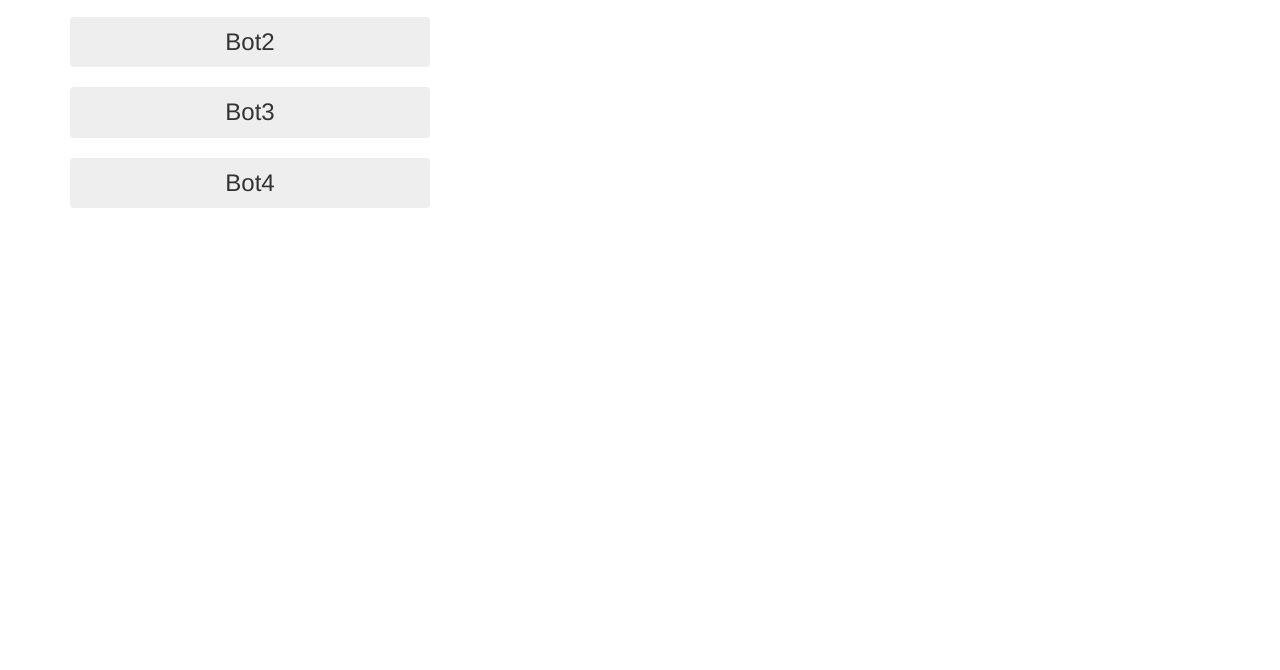
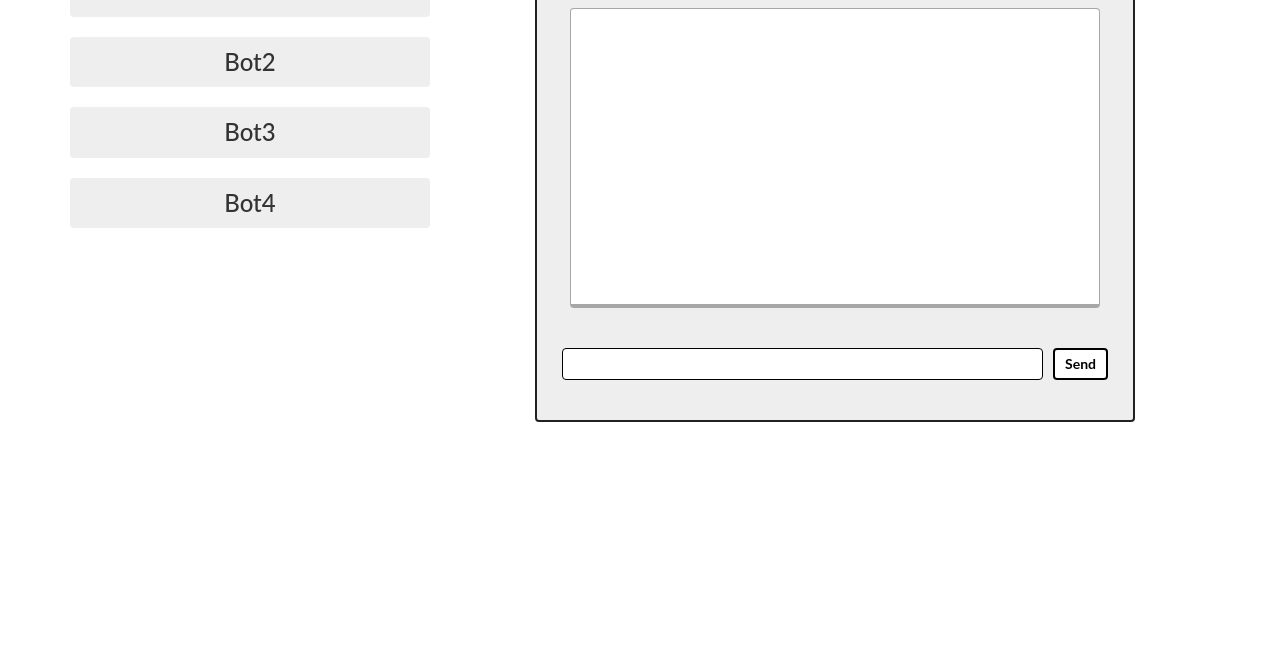
Before and after one commit to Marhav/Computer-Network-and-Cloudservices-Oblig-2, a website: page public/chatroom.html in a window 1280 px wide. Shown: the part 130-800 px from the top of the page. Drawn offline with nearby package versions, Linux system fonts and the light colour scheme; files whose address does not match are found by name.

Commit message:
laget chatbox i chatroom.html

```diff
--- a/public/chatroom.html
+++ b/public/chatroom.html
@@ -30,7 +30,21 @@
 
         </div>
         <div class="col-md-8">
+            <div id="wrapper">
+                <div id="menu">
+                    <p class="welcome">Chat with strangers at ChatMet.com<b></b></p>
+                    <p class="logout"><a id="exit" href="#">Exit chat</a></p>
+                </div>
 
+                <div id="chatbox"></div>
+
+                <form name="message" action="">
+                    <input name="usermsg" type="text" id="usermsg" />
+                    <input name="submitmsg" type="submit" id="submitmsg" value="Send" />
+                </form>
+            </div>
+                </div>
+            </div>
         </div>
     </div>
 </div>
--- a/public/style.css
+++ b/public/style.css
@@ -4,3 +4,107 @@
     left: 30%;
     width: 40%;
 }
+* {
+    margin: 0;
+    padding: 0;
+}
+
+body {
+    margin: 20px auto;
+    font-family: "Lato";
+    font-weight: 300;
+}
+
+form {
+    padding: 15px 25px;
+    display: flex;
+    gap: 10px;
+    justify-content: center;
+}
+
+form label {
+    font-size: 1.5rem;
+    font-weight: bold;
+}
+
+input {
+    font-family: "Lato";
+}
+
+a {
+    color: #000000;
+    text-decoration: none;
+}
+
+a:hover {
+    text-decoration: underline;
+}
+
+#wrapper{
+    margin: 0 auto;
+    padding-bottom: 25px;
+    background: #eee;
+    width: 600px;
+    max-width: 100%;
+    border: 2px solid #212121;
+    border-radius: 4px;
+}
+
+
+#chatbox {
+    text-align: left;
+    margin: 0 auto;
+    margin-bottom: 25px;
+    padding: 10px;
+    background: #fff;
+    height: 300px;
+    width: 530px;
+    border: 1px solid #a7a7a7;
+    overflow: auto;
+    border-radius: 4px;
+    border-bottom: 4px solid #a7a7a7;
+}
+
+#usermsg {
+    flex: 1;
+    border-radius: 4px;
+    border: 1px solid #000000;
+}
+
+#name {
+    border-radius: 4px;
+    border: 1px solid #000000;
+    padding: 2px 8px;
+}
+
+#submitmsg,
+#enter{
+    background: #ffffff;
+    border: 2px solid #000000;
+    color: #000000;
+    padding: 4px 10px;
+    font-weight: bold;
+    border-radius: 4px;
+}
+
+
+#menu {
+    padding: 15px 25px;
+    display: flex;
+}
+
+#menu p.welcome {
+    flex: 1;
+}
+
+a#exit {
+    color: #ffffff;
+    background: #0069d9;
+    padding: 6px 8px;
+    border-radius: 4px;
+    font-weight: bold;
+}
+
+.msgln {
+    margin: 0 0 5px 0;
+}
```
